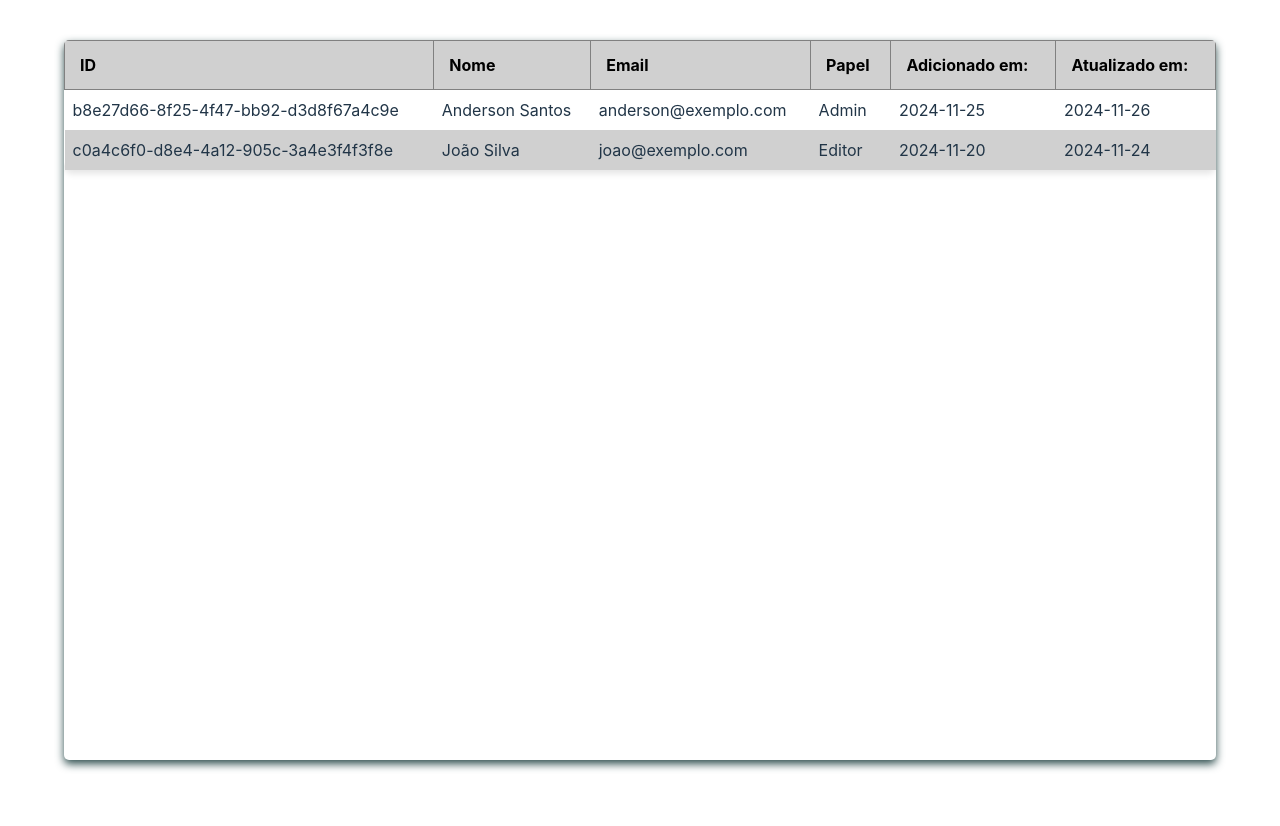
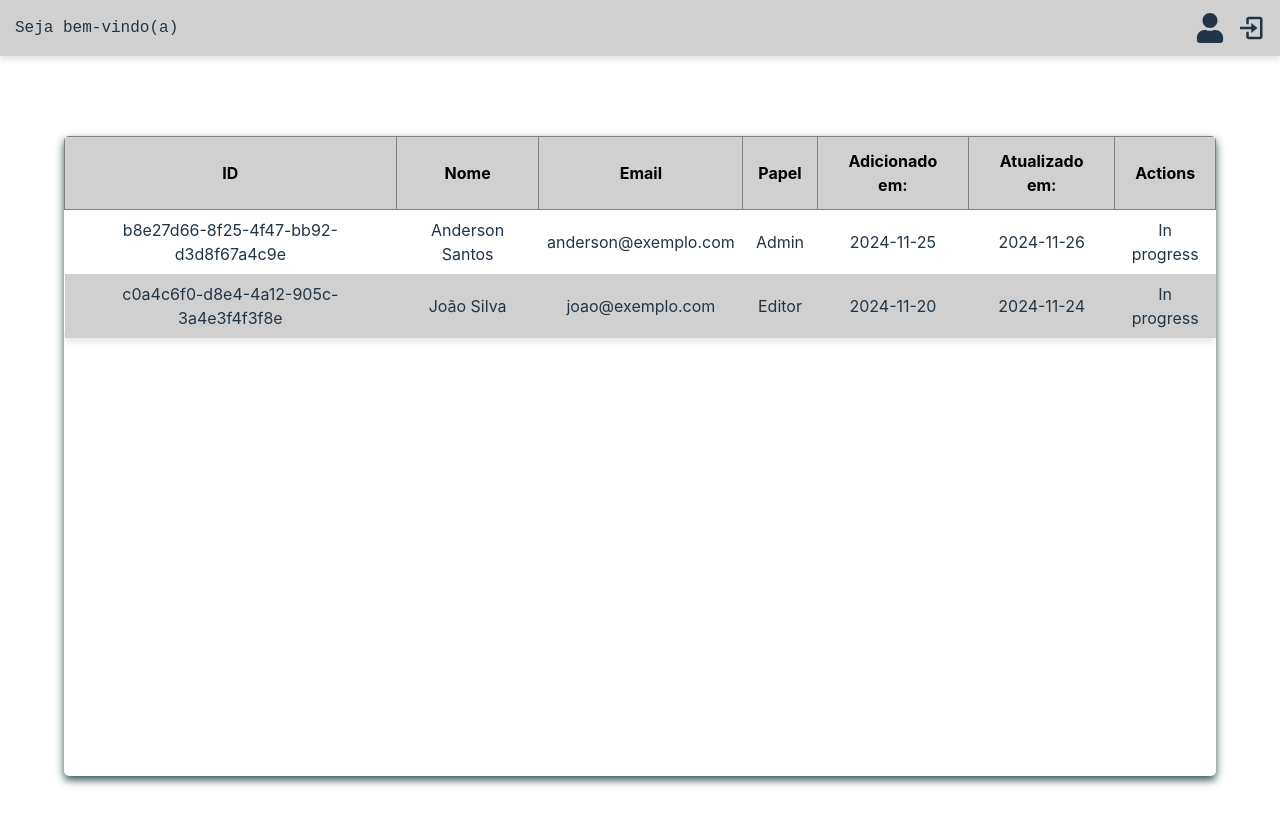
Before and after one commit to andsu-marks/Desiree-frontend, a React (Vite) app: page / in a window 1280 px wide. Shown: the top 826 px of the page. Before the commit the page ends 800 px from the top, so only its background shows below. Built offline with nearby package versions, Linux system fonts and the light colour scheme.

Commit message:
feature(header): add Header

```diff
--- a/package.json
+++ b/package.json
@@ -12,6 +12,7 @@
   "dependencies": {
     "react": "^18.3.1",
     "react-dom": "^18.3.1",
+    "react-icons": "^5.3.0",
     "styled-components": "^6.1.13"
   },
   "devDependencies": {
--- a/src/components/employee/ListEmployees.tsx
+++ b/src/components/employee/ListEmployees.tsx
@@ -31,6 +31,7 @@ export function ListEmployees() {
             <TableHeader>Papel</TableHeader>
             <TableHeader>Adicionado em:</TableHeader>
             <TableHeader>Atualizado em:</TableHeader>
+            <TableHeader>Actions</TableHeader>
           </TableRow>
         </thead>
         <tbody>
@@ -42,6 +43,7 @@ export function ListEmployees() {
             <TableCell>{employee.role}</TableCell>
             <TableCell>{employee.addedAt}</TableCell>
             <TableCell>{employee.updatedAt}</TableCell>
+            <TableCell>In progress</TableCell>
           </TableRow>
         ))}
         </tbody>
--- /dev/null
+++ b/src/components/layout/Header.tsx
@@ -0,0 +1,17 @@
+import { FaUser } from "react-icons/fa";
+import { HeaderBackground, List, Nav, Paragraph } from "../../styles/Header.styles";
+import { BiLogIn } from "react-icons/bi";
+
+export default function Header() {
+  return (
+    <HeaderBackground>
+      <Paragraph>Seja bem-vindo(a)</Paragraph>
+      <Nav>
+        <List>
+          <FaUser size={30}/>
+          <BiLogIn size={30}/>
+        </List>
+      </Nav>
+    </HeaderBackground>
+  )
+}
--- a/src/main.tsx
+++ b/src/main.tsx
@@ -2,10 +2,12 @@ import { StrictMode } from 'react'
 import { createRoot } from 'react-dom/client'
 import ListEmployees from './pages/ListEmployees'
 import GlobalStyles from './styles/GlobalStyles'
+import Header from './components/layout/Header'
 
 createRoot(document.getElementById('root')!).render(
   <StrictMode>
     <GlobalStyles/>
+    <Header/>
     <ListEmployees/>
-  </StrictMode>,
+  </StrictMode>
 )
--- a/src/styles/GlobalStyles.ts
+++ b/src/styles/GlobalStyles.ts
@@ -29,7 +29,6 @@ const GlobalStyles = createGlobalStyle`
 
   body, html, #root {
     margin: 0;
-    display: flex;
     place-items: center;
     min-width: 320px;
     min-height: 100vh;
--- /dev/null
+++ b/src/styles/Header.styles.ts
@@ -0,0 +1,27 @@
+import styled from "styled-components";
+
+export const HeaderBackground = styled.header`
+  background-color: #d0d0d0;
+  width: 100%;
+  height: 7%;
+  display: flex;
+  align-items: center;
+  justify-content: space-between;
+  box-shadow: 0 4px 6px rgba(0, 0, 0, 0.1);
+`;
+
+export const Paragraph = styled.p`
+  font-family: 'Courier New', Courier, monospace;
+  margin-left: 15px;
+  margin-right: 15px;
+`;
+
+export const Nav = styled.nav`
+   margin-left: 15px;
+   margin-right: 15px;
+`;
+
+export const List = styled.ul`
+  display: flex;
+  gap: 10px;
+`
--- a/src/styles/ListEmployee.styles.ts
+++ b/src/styles/ListEmployee.styles.ts
@@ -10,7 +10,7 @@ export const EmployeePageWrapper = styled.div`
 
 export const ListEmployeesBackground = styled.div`
   width: 90%;
-  height: 90%;
+  height: 80%;
   border-radius: 5px;
   box-shadow: 0 4px 8px var(--shadow-color);
   overflow-y: scroll;
@@ -19,7 +19,7 @@ export const Table = styled.table`
   width: 100%;
   border-collapse: collapse;
   font-size: 16px;
-  text-align: left;
+  text-align: center;
   background-color: #fff;
   border-radius: 8px;
   box-shadow: 0 4px 6px rgba(0, 0, 0, 0.1);
```
Also changed, not shown: 1 other file (tests, documents, lock files or other folders).
